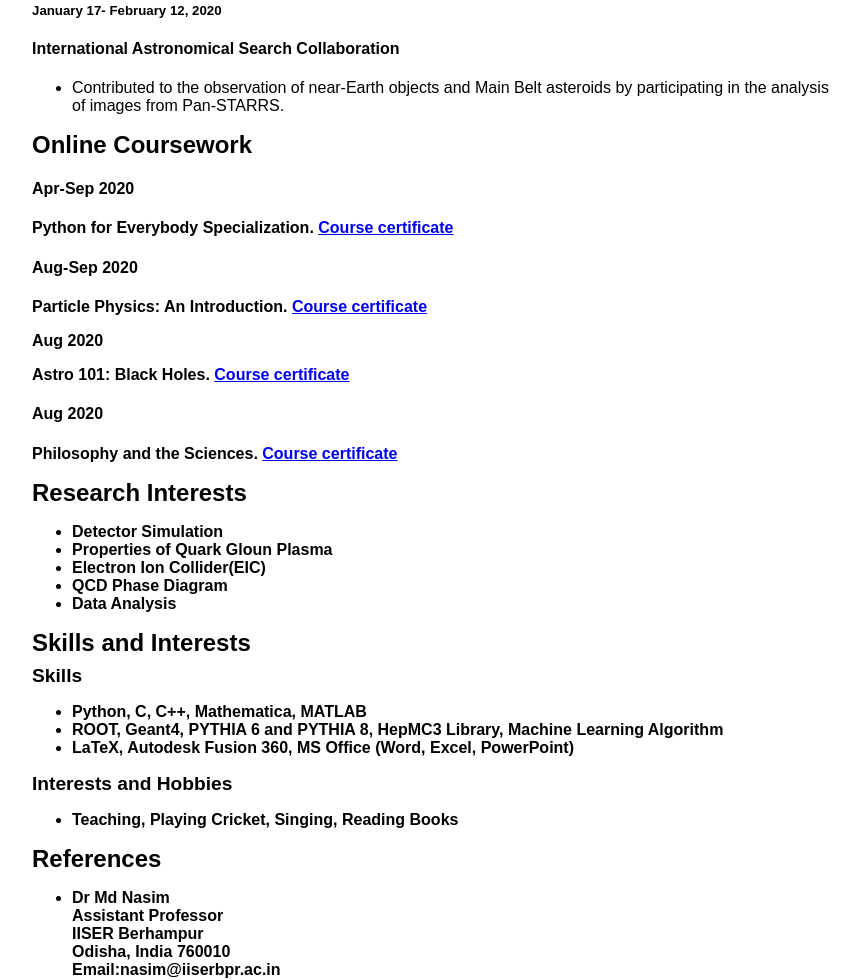
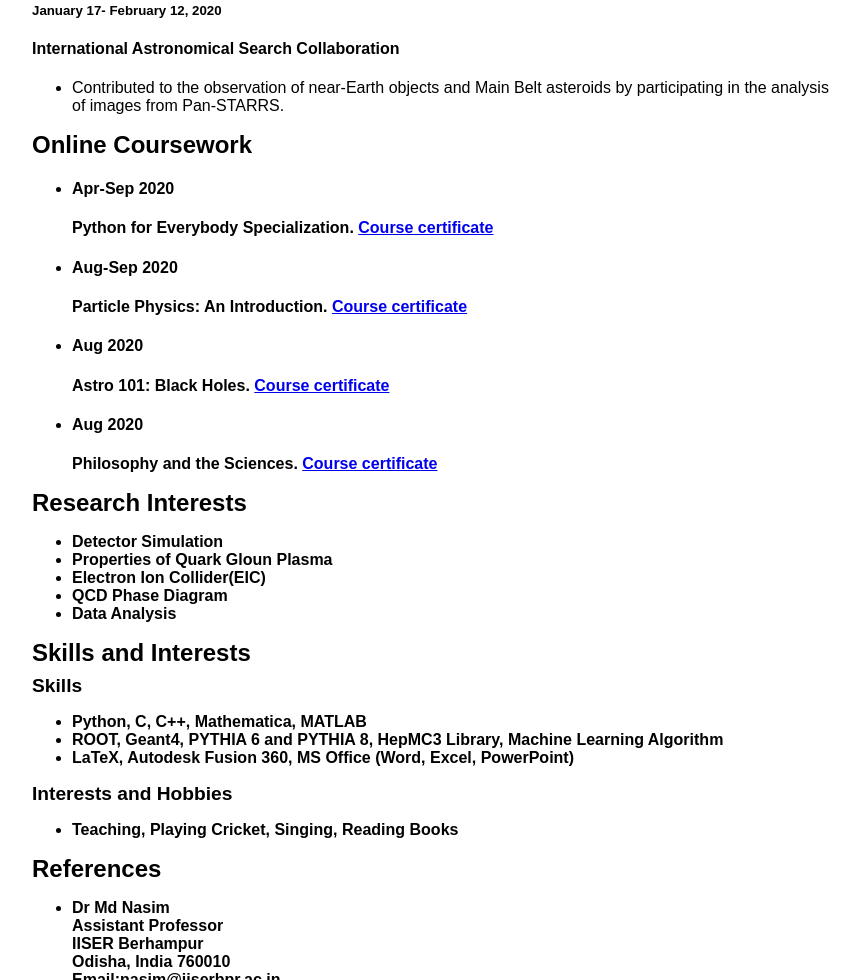
Before and after one commit to RNaik1109/NaikRakesh.com, a plain HTML site: page index.html in a window 1280 px wide. Shown: the part 2492-3472 px from the top of the page, without its empty margins (208-1068 px from the left). Drawn offline with Linux system fonts and the light colour scheme.

Commit message:
Update index.html

```diff
--- a/index.html
+++ b/index.html
@@ -197,20 +197,24 @@
            <section class="section">
   <div>
     <h2>Online Coursework</h2>
+    <ul>
+      <li>
         <h4>Apr-Sep 2020</h4>
         <p><strong>Python for Everybody Specialization. <a href="https://coursera.org/share/d89bbf55acf646fadb706e90eb5e9f5f">Course certificate</a></p>
-            </div>
-	   <div>
+      </li>
+      <li>
         <h4>Aug-Sep 2020</h4>
         <p>Particle Physics: An Introduction. <a href="https://coursera.org/share/487c83423c98904bcca392b56f542304">Course certificate</a></p>
-           </div>
-	  <div
-          <h6>Aug 2020</h6>
+      </li>
+      <li>
+        <h4>Aug 2020</h4>
         <p>Astro 101: Black Holes. <a href="https://coursera.org/share/81bbd3f2ad1fa6ebac4d84bcae26f6cb">Course certificate</a></p>
-          </div>
-	  <div>
+      </li>
+      <li>
         <h4>Aug 2020</h4>
         <p>Philosophy and the Sciences. <a href="https://coursera.org/share/daf5ed103eebcce0d6a8e865e64cc79b">Course certificate</a></p>
+      </li>
+    </ul>
   </div>
 </section>
 
```
Lines whose indentation alone changed are shown as unchanged.
